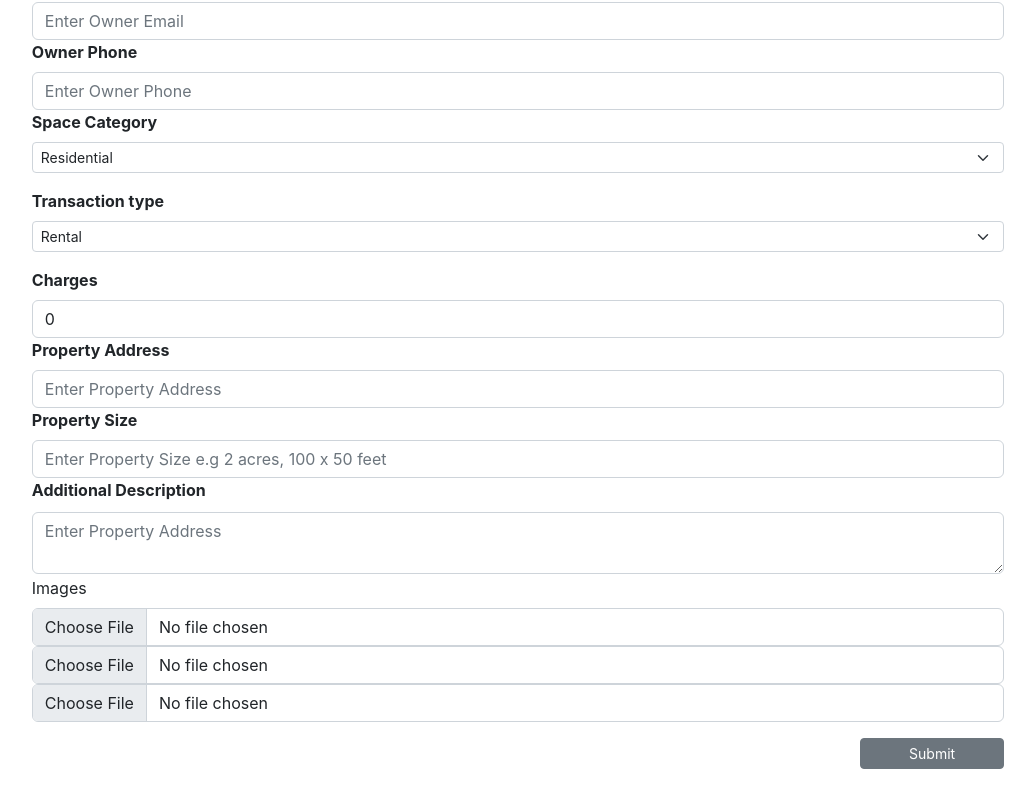
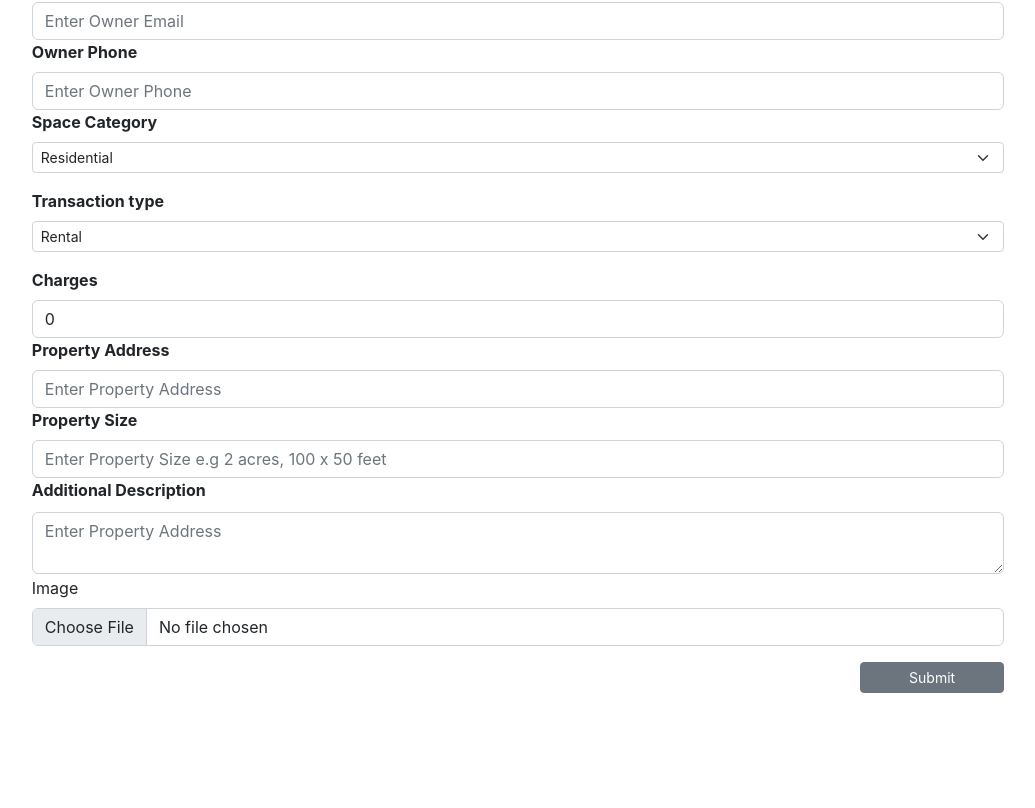
Before and after one commit to mwenje24/real-estate-application-phase-2-final-project, a React (Create React App) app: page /addproperty in a window 1280 px wide. Shown: the part 264-1072 px from the top of the page, without its empty margins (122-1157 px from the left). Built offline with nearby package versions, Linux system fonts and the light colour scheme.

Commit message:
added a filter method to display property based on category

```diff
--- a/db.json
+++ b/db.json
@@ -32,7 +32,7 @@
       "ownername": "Inuka Homes",
       "owneremail": "inuka@mail.com",
       "ownerphone": "0736985214",
-      "category": "Land",
+      "category": "land",
       "transaction": "Purchase",
       "charges": "6000",
       "address": "Machakos, Mwatate",
--- a/src/components/admin/AddProperty.js
+++ b/src/components/admin/AddProperty.js
@@ -13,10 +13,7 @@ function AddProperty() {
         size: "",
         description: "",
         status: "available",
-        bids: [],
-        image1: "",
-        image2: "",
-        image3: "",
+        image: "",
       });
 
     const navigate = useNavigate();
@@ -45,12 +42,8 @@ function AddProperty() {
         // const fileupload =  document.getElementById('formFile').files
         // const imageFile = fileupload.map((image) => (image.name))
 
-        const image1 = document.getElementById('image1').files
-        const imageFile1 = "../../assets/images/"+image1[0].name
-        const image2 = document.getElementById('image2').files
-        const imageFile2 = "../../assets/images/"+image2[0].name
-        const image3 = document.getElementById('image3').files
-        const imageFile3 = "../../assets/images/"+image3[0].name
+        const image = document.getElementById('image').files
+        const imageFile = "../../assets/images/"+image[0].name
 
 
         const newSpaces = {
@@ -64,8 +57,7 @@ function AddProperty() {
             size: formData.size,
             description: formData.description,
             status: formData.status,
-            bids: formData.bids,
-            images: [imageFile1, imageFile2, imageFile3],
+            image: imageFile,
         }
         console.log(newSpaces)
         fetch("http://localhost:4000/property", {
@@ -151,28 +143,14 @@ function AddProperty() {
                 onChange={handleChange}
                 name="description">
             </textarea>
-            <label className="form-label">Images</label>
+            <label className="form-label">Image</label>
             <input className="form-control"
                  type="file"
-                 value = {formData.image1}
+                 value = {formData.image}
                  onChange={handleChange}
-                 name= 'image1'
-                 id="image1"
+                 name= 'image'
+                 id="image"
                  accept=".jpg, .jpeg, .png"/>
-            <input className="form-control"
-                type="file"
-                value = {formData.image2}
-                onChange={handleChange}
-                name= 'image2'
-                id="image2"
-                accept=".jpg, .jpeg, .png"/>
-            <input className="form-control"
-                type="file"
-                value = {formData.image3}
-                onChange={handleChange}
-                name= 'image3'
-                id="image3"
-                accept=".jpg, .jpeg, .png"/>
             <button className='btn btn-sm btn-secondary mt-3 px-5' type="submit">Submit</button>
           </div>
         </form>
--- a/src/components/commercial/Commercial.js
+++ b/src/components/commercial/Commercial.js
@@ -13,12 +13,16 @@ function Commercial() {
       .then((popular) => setproperties(popular));
   }, []);
 
+  const propertiesToDisplay = properties.filter((item) => {
+    return item.category === "commercial"
+  });
+
   // let link =<Link to="/commercial/description" className='btn btn-sm btn-outline-secondary'>Details</Link>
   return (
     <>
       <span className='page-headings'>Commercial Spaces</span>
         <div className='popular-property row'>
-        {properties.map((popular) => (
+        {propertiesToDisplay.map((popular) => (
             <Cart key={popular.id}
               link={<Link to={"/commercial/description/"+ popular.id} className='btn btn-sm btn-outline-secondary'>Details</Link>}
               image={popular.image}
--- a/src/components/industrial/Industrial.js
+++ b/src/components/industrial/Industrial.js
@@ -13,12 +13,16 @@ function Industrial() {
       .then((popular) => setproperties(popular));
   }, []);
 
+  const propertiesToDisplay = properties.filter((item) => {
+    return item.category === "industrial"
+  });
+
   // let link = <Link to="/industrial/description" className='btn btn-sm btn-outline-secondary'>Details</Link>
   return (
     <>
       <span className='page-headings'>Industrial Spaces</span>
         <div className='popular-property row'>
-        {properties.map((popular) => (
+        {propertiesToDisplay.map((popular) => (
             <Cart key={popular.id}
               link={<Link to={"/industrial/description/"+ popular.id} className='btn btn-sm btn-outline-secondary'>Details</Link>}
               image={popular.image}
--- a/src/components/land/Land.js
+++ b/src/components/land/Land.js
@@ -13,12 +13,16 @@ function Land() {
       .then((popular) => setproperties(popular));
   }, []);
 
+  const propertiesToDisplay = properties.filter((item) => {
+    return item.category === "land"
+  });
+
   // let link = <Link to="/land/description" className='btn btn-sm btn-outline-secondary'>Details</Link>
   return (
     <>
       <span className='page-headings'>land Spaces</span>
         <div className='popular-property row'>
-        {properties.map((popular) => (
+        {propertiesToDisplay.map((popular) => (
             <Cart key={popular.id}
               link={<Link to={"/land/description/"+ popular.id} className='btn btn-sm btn-outline-secondary'>Details</Link>}
               image={popular.image}
--- a/src/components/residential/Residential.js
+++ b/src/components/residential/Residential.js
@@ -13,12 +13,16 @@ function Residential() {
       .then((popular) => setproperties(popular));
   }, []);
 
+  const propertiesToDisplay = properties.filter((item) => {
+    return item.category === "residential"
+  });
+
   // let link = <Link to={"/residential/description/"+ popular.id} className='btn btn-sm btn-outline-secondary'>Details</Link>
   return (
     <>
       <span className='page-headings'>Residential Spaces</span>
         <div className='popular-property row'>
-        {properties.map((popular) => (
+        {propertiesToDisplay.map((popular) => (
             <Cart key={popular.id}
             link={<Link to={"/residential/description/"+ popular.id} className='btn btn-sm btn-outline-secondary'>Details</Link>}
             image={popular.image}
```
